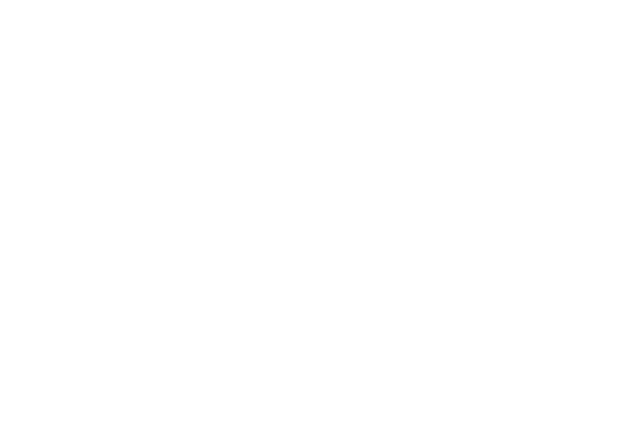
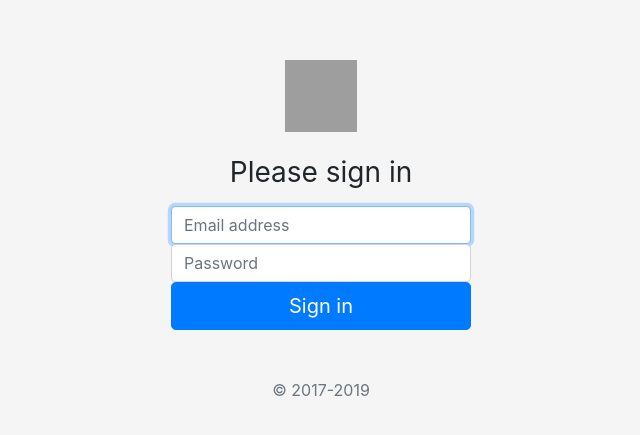
Before and after one commit to olyxen/Nutrition-app, a React (Create React App) app: page /login in a window 1280 px wide. Shown: the part 161-596 px from the top of the page, without its empty margins (319-959 px from the left). Built offline with nearby package versions, Linux system fonts and the light colour scheme; grey boxes are pictures that could not be loaded.

Commit message:
Primal code for login and sing up files.

```diff
--- /dev/null
+++ b/src/components/startPage/login.css
@@ -0,0 +1,16 @@
+.form-signin {
+    width: 100%;
+    max-width: 330px;
+    padding: 15px;
+    margin: auto;
+  }
+
+  .login, .singup {
+    display: -ms-flexbox;
+    display: flex;
+    -ms-flex-align: center;
+    align-items: center;
+    padding-top: 40px;
+    padding-bottom: 40px;
+    background-color: #f5f5f5;
+  }
--- a/src/components/startPage/login.jsx
+++ b/src/components/startPage/login.jsx
@@ -0,0 +1,21 @@
+import React from 'react';
+import './login.css'
+
+
+function Login(){
+    return (
+        <div class="text-center h-100 login">
+            <form class="form-signin ">
+                <img class="mb-4" src="/docs/4.4/assets/brand/bootstrap-solid.svg" alt="" width="72" height="72"></img>
+                <h1 class="h3 mb-3 font-weight-normal">Please sign in</h1>
+                <label for="inputEmail" class="sr-only">Email address</label>
+                <input type="email" id="inputEmail" class="form-control" placeholder="Email address" required="" autofocus=""></input>
+                <label for="inputPassword" class="sr-only">Password</label>
+                <input type="password" id="inputPassword" class="form-control" placeholder="Password" required=""></input>
+                <button class="btn btn-lg btn-primary btn-block" type="submit">Sign in</button>
+                <p class="mt-5 mb-3 text-muted">© 2017-2019</p>
+            </form>
+        </div>
+    )
+}
+export default Login;
--- a/src/components/startPage/navbar.jsx
+++ b/src/components/startPage/navbar.jsx
@@ -3,7 +3,9 @@
 
  function login(){
   axios.get("http://localhost:8000/hello").then(res => {
+        window.open("/login");
         alert(res.data);
+
       }
   );
 }
@@ -21,8 +23,9 @@
             <a class="navbar-brand" href="#">Always expand</a>
             </li>
           </ul>
-          <button id="loginBtn" class="btn my-2 my-sm-0"  onClick={login} >Login</button>
-          <button class="btn btn-success my-2 my-sm-0" onClick={singUp}>Sing Up</button>
+          <button id="loginBtn" class="btn my-2 my-sm-0" onClick={login}>Login</button>
+          {/* onClick={login} */}
+          <a href="/singup"><button class="btn btn-success my-2 my-sm-0" >Sing Up</button></a>
         </div>
       </nav>
     );
--- a/src/components/startPage/singup.jsx
+++ b/src/components/startPage/singup.jsx
@@ -0,0 +1,21 @@
+import React from 'react';
+import './login.css';
+
+function Singup(){
+    return(
+        <div class="text-center h-100 singup">
+            <form class="form-signin ">
+                <img class="mb-4" src="/docs/4.4/assets/brand/bootstrap-solid.svg" alt="" width="72" height="72"></img>
+                <h1 class="h3 mb-3 font-weight-normal">Please sign up</h1>
+                <label for="inputEmail" class="sr-only">Email address</label>
+                <input type="email" id="inputEmail" class="form-control" placeholder="Email address" required="" autofocus=""></input>
+                <label for="inputPassword" class="sr-only">Password</label>
+                <input type="password" id="inputPassword" class="form-control" placeholder="Password" required=""></input>
+                <button class="btn btn-lg btn-primary btn-block" type="submit">Sign in</button>
+                <p class="mt-5 mb-3 text-muted">© 2017-2019</p>
+            </form>
+        </div>
+    )
+
+}
+export default Singup
--- a/src/index.js
+++ b/src/index.js
@@ -1,14 +1,18 @@
 import React from "react";
 import ReactDOM from "react-dom";
 import { BrowserRouter as Router, Route, Switch } from "react-router-dom";
-import "./index.css";
+
 import * as serviceWorker from "./serviceWorker";
 import FrontPage from "./components/startPage/frontPage";
+import Login from "./components/startPage/login";
+import Singup from "./components/startPage/singup";
 
 const routing = (
   <Router>
     <Switch>
       <Route exact path="/" component={FrontPage} />
+      <Route exact path="/login" component={Login} />
+      <Route exact path="/singup" component={Singup} />
       {/* <Route exact path="/FAQ" component={FAQ} />
       <Route exact path="/houses/:id" component={DetailView} /> */}
     </Switch>
```
